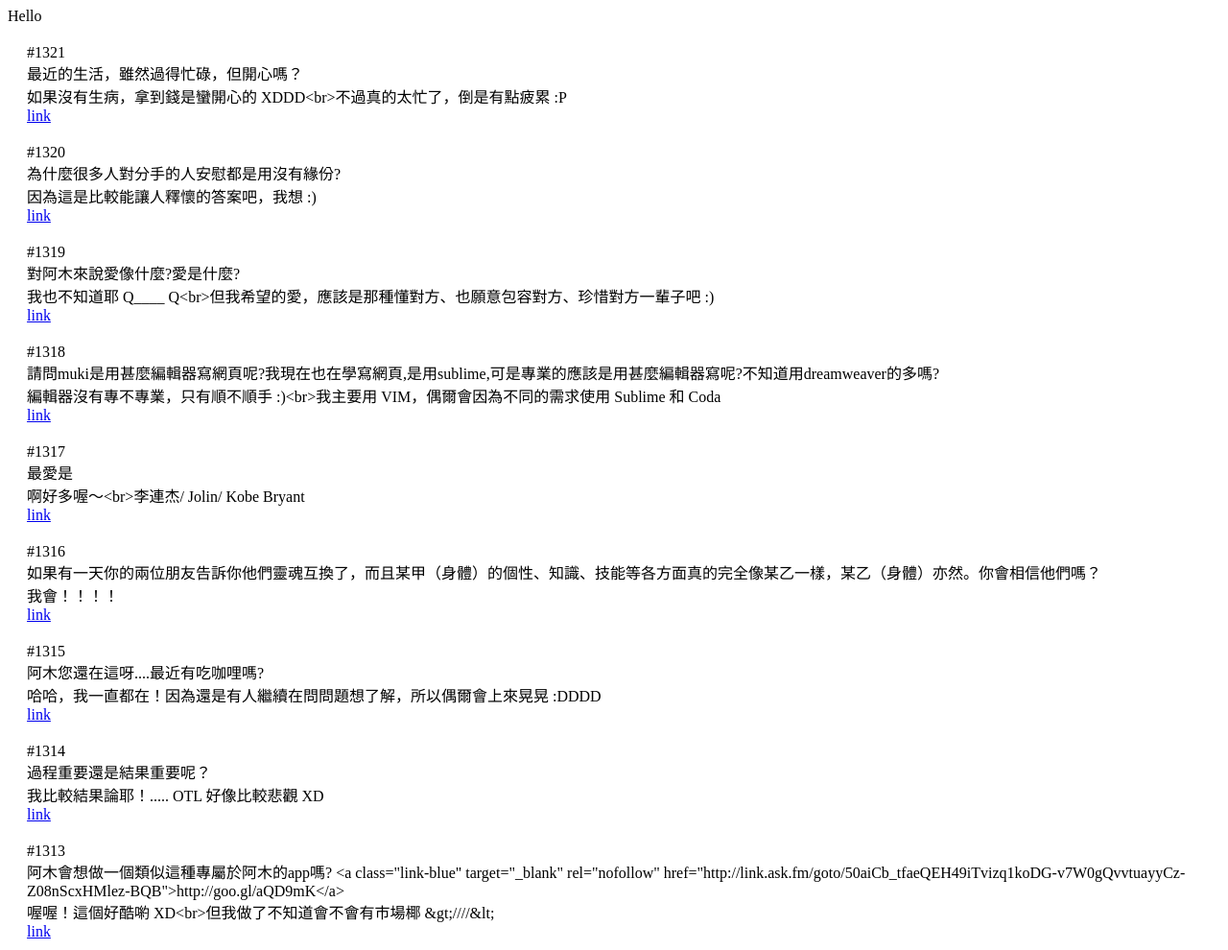
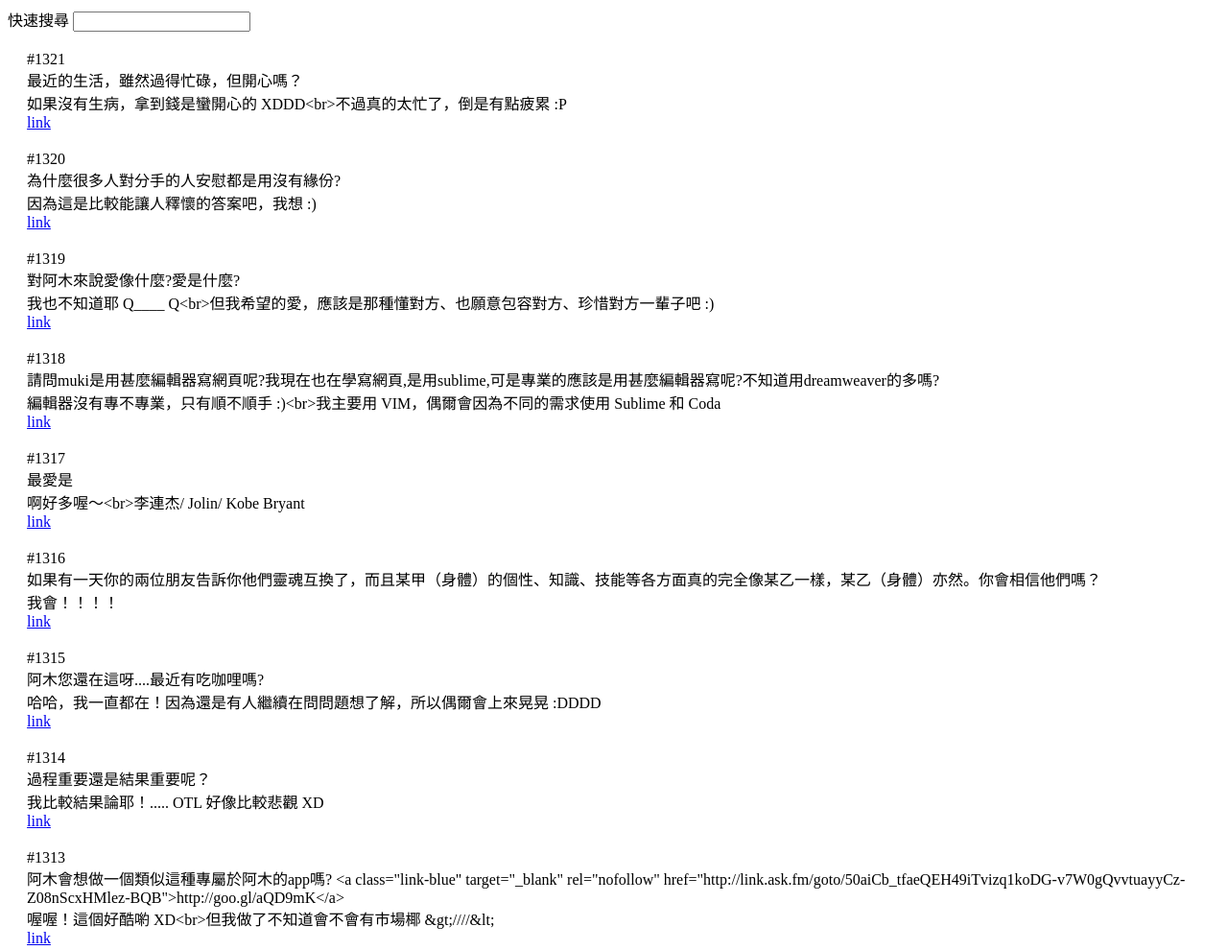
Before and after one commit to MUKIspace/Muki.Ask, a website: page src/index.html in a window 1280 px wide. Shown: the top 990 px of the page at 96% size. Drawn offline with nearby package versions, Linux system fonts and the light colour scheme; files that its build step writes are made by us from their sources; files whose address does not match are found by name.

Commit message:
Update, support search

```diff
--- a/src/index.html
+++ b/src/index.html
@@ -21,8 +21,10 @@
 
 <body>
     <div ng-controller="MukiCtrl">
-        Hello
-        <div class="questionBox" ng-repeat="(key, value) in q">
+        快速搜尋
+        <input type="text" ng-model="search">
+
+        <div class="questionBox" ng-repeat="(key, value) in q | filter: search">
             <div>#{{ qlength - key }}</div>
             <div>{{ value.question }}</div>
             <div>{{ value.answer }}</div>
```
